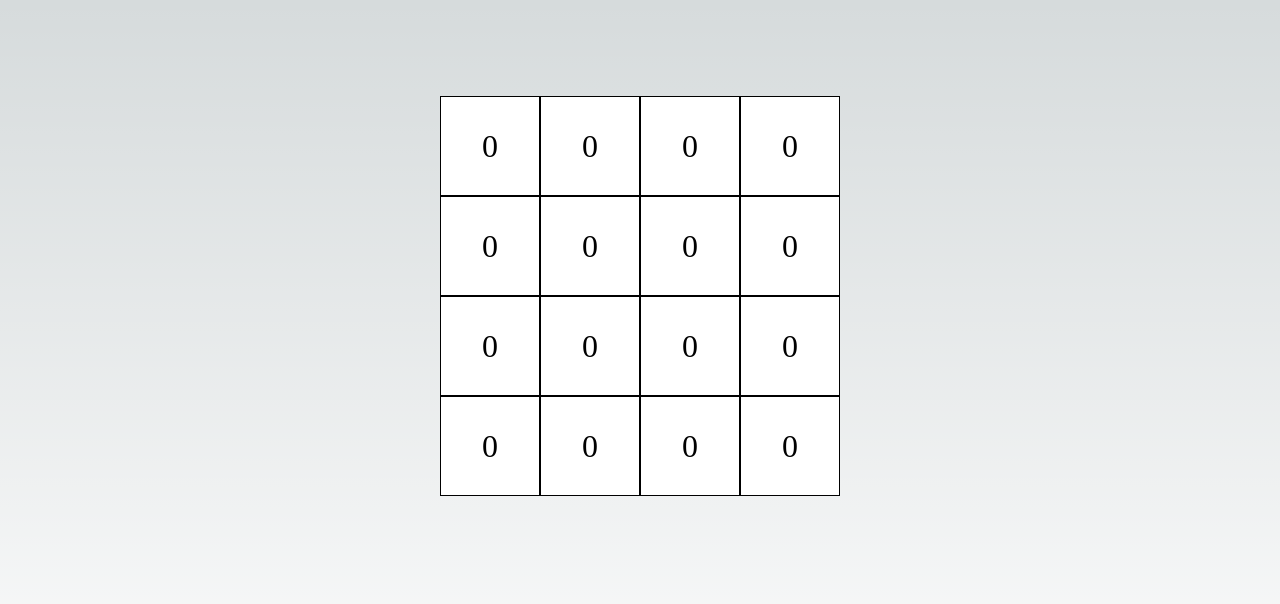
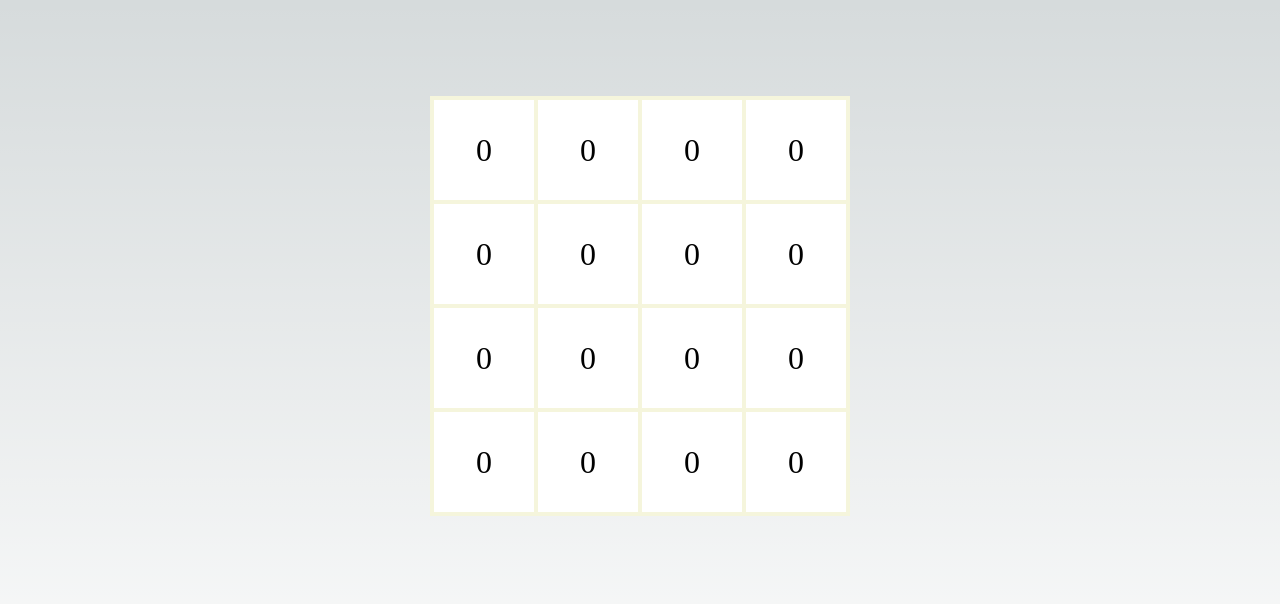
Before and after one commit to Sujeong-Baek/2048Game, a Next.js app: page / in a window 1280 px wide. Shown: the top 604 px of the page. Built offline with nearby package versions, Linux system fonts and the light colour scheme.

Commit message:
보드판 css 변경

```diff
--- a/src/pages/_app.js
+++ b/src/pages/_app.js
@@ -1,4 +1,6 @@
 import '@/styles/globals.css'
+import '@/styles/board.css'
+import '@/styles/tile.css'
 
 export default function App({ Component, pageProps }) {
   return <Component {...pageProps} />
--- a/src/pages/board.js
+++ b/src/pages/board.js
@@ -7,14 +7,6 @@ export default function Board({tiles}) {
             {tiles.map((tile) => (
                 <Tile number={tile} />
             ))}
-            <style jsx>{`
-                .board {
-                display: grid;
-                grid-template-columns: repeat(4, 1fr);
-                grid-template-rows: repeat(4, 1fr);
-                background-color: beige;
-                }
-            `}</style>
         </div>
     );
 }
--- a/src/pages/tile.js
+++ b/src/pages/tile.js
@@ -2,18 +2,6 @@ export default function Tile({ number }) {
   return (
     <div className="tile">
       { number }
-        <style jsx>{`
-        .tile {
-          display: flex;
-          justify-content: center;
-          align-items: center;
-          font-size: 2rem;
-          width: 100px;
-          height: 100px;
-          background-color: white;
-          border: 1px solid #000000;
-        }
-      `}</style>
     </div>
   );
 }
--- /dev/null
+++ b/src/styles/board.css
@@ -0,0 +1,7 @@
+.board {
+    display: grid;
+    grid-template-columns: repeat(4, 1fr);
+    grid-template-rows: repeat(4, 1fr);
+    background-color: beige;
+    padding: 2px;
+}
--- /dev/null
+++ b/src/styles/tile.css
@@ -0,0 +1,10 @@
+.tile {
+    display: flex;
+    justify-content: center;
+    align-items: center;
+    margin: 2px;
+    font-size: 2rem;
+    width: 100px;
+    height: 100px;
+    background-color: white;
+  }
```
